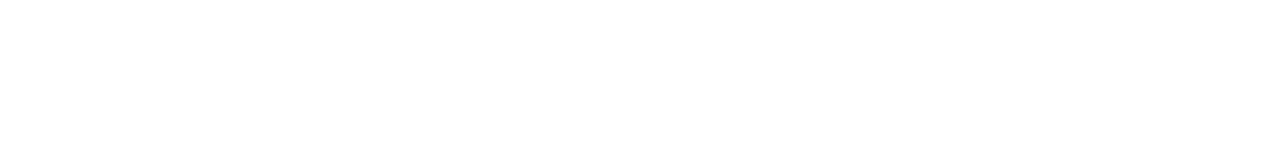
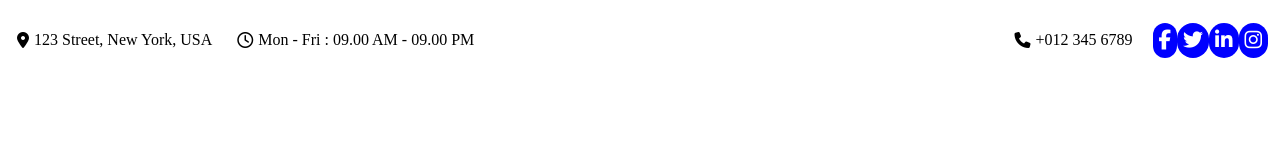
Before and after one commit to iftykhar/klinik, a plain HTML site: page index.html in a window 1280 px wide. Drawn offline with Linux system fonts and the light colour scheme.

Commit message:
top text part done initiated navbar section

```diff
--- a/index.html
+++ b/index.html
@@ -4,9 +4,44 @@
     <meta charset="UTF-8">
     <meta name="viewport" content="width=device-width, initial-scale=1.0">
     <link rel="stylesheet" href="style.css">
+    <link rel="stylesheet" href="https://cdnjs.cloudflare.com/ajax/libs/font-awesome/6.6.0/css/all.min.css">
     <title>Klinik</title>
 </head>
 <body>
 
+    <section class="top-signs">
+        <div class="tops-1">
+            <div class="sec1">
+                <i class="fa-solid fa-location-dot p5"></i> <p> 123 Street, New York, USA</p>
+            </div>
+            <div class="sec1">
+                <i class="fa-regular fa-clock p5"></i><p>Mon - Fri : 09.00 AM - 09.00 PM</p>
+            </div>
+
+        </div>
+        <div class="tops-1">
+            <div class="sec1">
+                <i class="fa-solid fa-phone p5"></i><p>+012 345 6789</p>
+            </div>
+            <div class="sec1 space">
+                <div class="p5 s3">
+                    <i class="fa-brands fa-facebook-f "></i>
+                </div>
+                <div class="p5 s3">
+                    <i class="fa-brands fa-twitter "></i>
+                </div>
+                <div class="p5 s3">
+                    <i class="fa-brands fa-linkedin-in"></i>
+                </div>
+                <div class="p5 s3">
+                    <i class="fa-brands fa-instagram"></i>
+                </div>
+
+            </div>
+        </div>
+    </section>
+    <section class="nav">
+
+    </section>
 </body>
 </html>
--- a/style.css
+++ b/style.css
@@ -0,0 +1,35 @@
+body{
+    margin: 0;
+}
+
+.top-signs{
+    display: flex;
+    justify-content: space-between;
+    padding: 10px 2px;
+}
+.tops-1{
+    display: flex;
+    flex-wrap: wrap;
+}
+.sec1{
+    display: flex;
+    align-items: center;
+    padding: 5px 10px;
+    justify-content: space-between;
+}
+.p5{
+    padding: 0 5px;
+}
+.s3{
+    font-size: 20px;
+    border-radius: 20px;
+    display: block;
+    padding: 6px;
+    background-color: blue;
+    color: white;
+
+}
+.space{
+    justify-content: space-evenly;
+
+}
```
